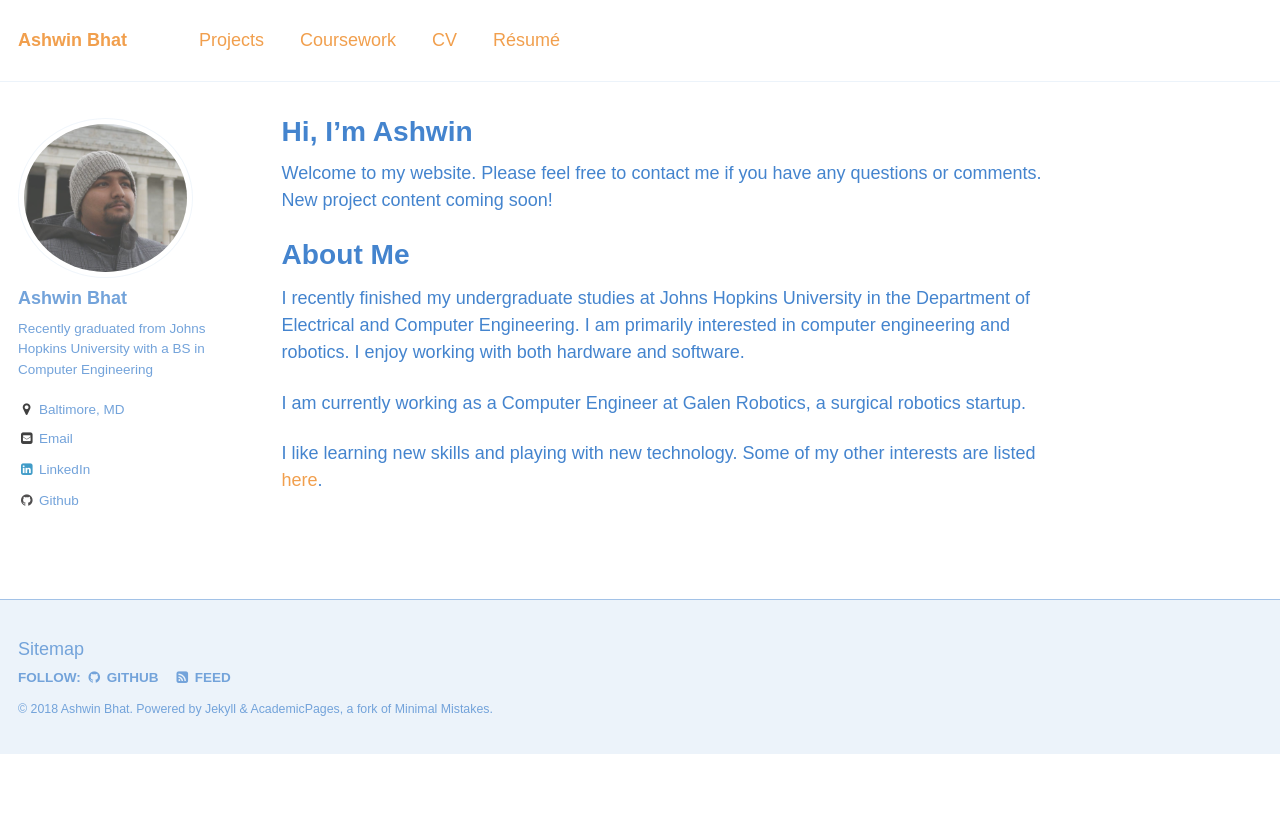
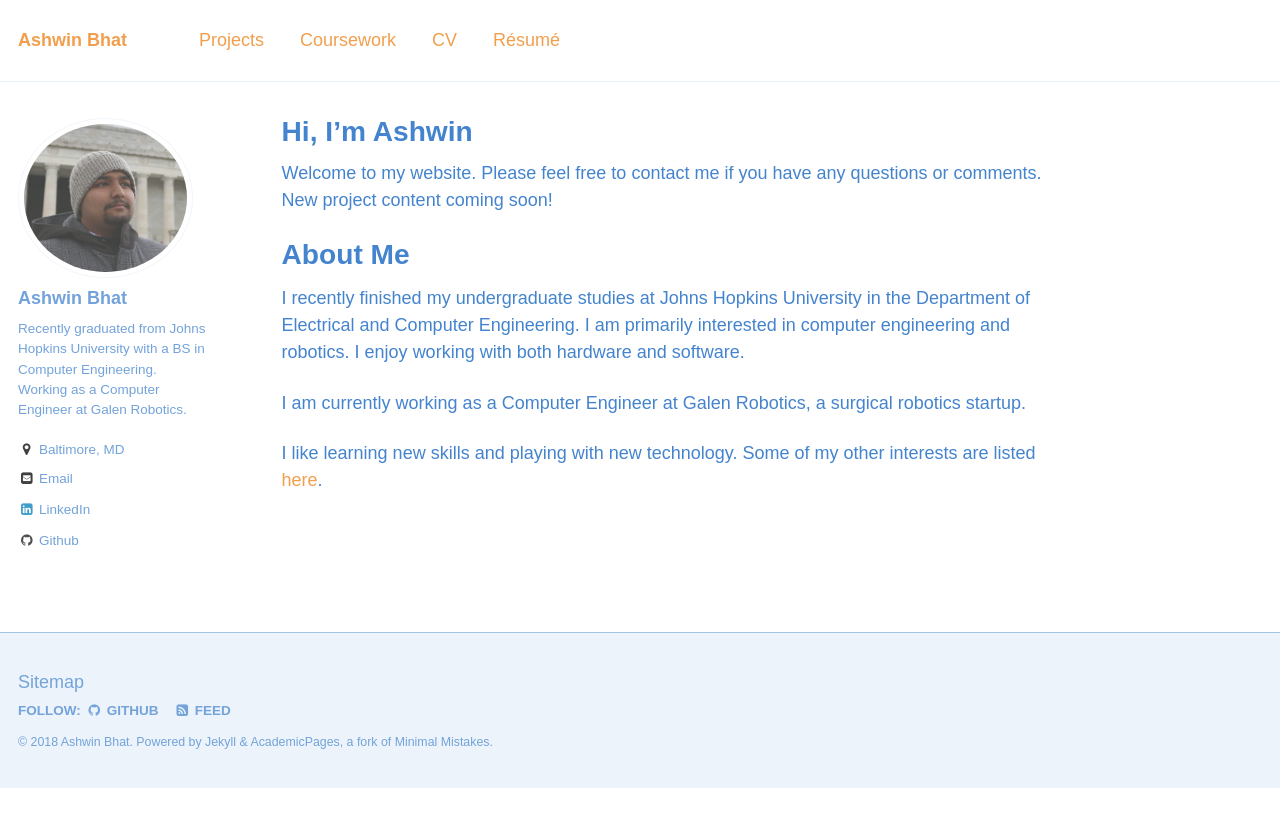
Before and after one commit to The-Shwin/the-shwin.github.io, a Jekyll site: the page built from _pages/about.md, in a window 1280 px wide. Shown: the top 827 px of the page. Built offline with Jekyll 4.4.1, drawn with Linux system fonts in a browser that asks for light colours; some web fonts are replaced.

Commit message:
Update _config.yml

```diff
--- a/_config.yml
+++ b/_config.yml
@@ -11,7 +11,7 @@ locale                   : "en-US"
 title                    : "Ashwin Bhat"
 title_separator          : "-"
 name                     : &name "Ashwin Bhat"
-description              : &description "I am currently a senior at Johns Hopkins University."
+description              : &description "Recently graduated from Johns Hopkins University. Working as a Computer Engineer at Galen Robotics."
 url                      : https://theshwin.com
 baseurl                  : "" # the subpath of your site, e.g. "/blog"
 enforce_ssl              : theshwin.com
@@ -82,7 +82,7 @@ analytics:
 author:
   name             : "Ashwin Bhat"
   avatar           : "temp_profile.PNG"
-  bio              : "Recently graduated from Johns Hopkins University with a BS in Computer Engineering"
+  bio              : "Recently graduated from Johns Hopkins University with a BS in Computer Engineering. Working as a Computer Engineer at Galen Robotics."
   location         : "Baltimore, MD"
   employer         :
   googlescholar    : #"http://yourfullgooglescholarurl.com"
```
